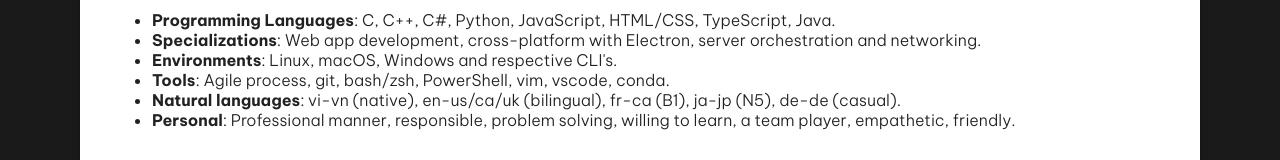
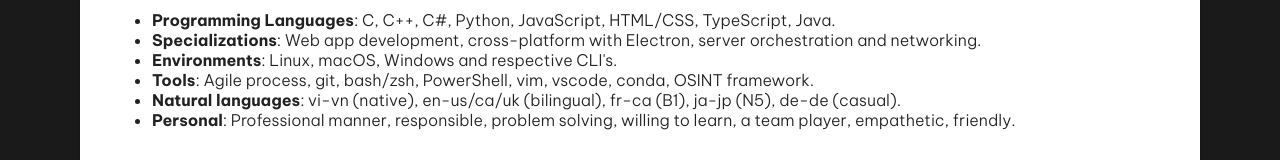
Before and after one commit to zasshuwu/nogamioka, a Next.js app: page /resume in a window 1280 px wide. Shown: the part 571-731 px from the top of the page. Built offline with nearby package versions, Linux system fonts and the light colour scheme.

Commit message:
updated static resumes

```diff
--- a/pages/resume/resume_summary.js
+++ b/pages/resume/resume_summary.js
@@ -60,7 +60,7 @@ export default function ResumeSummary({}) {
 					</li>
 					<li>
 						<span className={classes.skill_topic}>Tools</span>: Agile process, git,
-						bash/zsh, PowerShell, vim, vscode, conda.
+						bash/zsh, PowerShell, vim, vscode, conda, OSINT framework.
 					</li>
 					<li>
 						<span className={classes.skill_topic}>Natural languages</span>: vi-vn
```
Also changed, not shown: public/anh-resume.md (+1 -3 lines), 2 other files (tests, documents, lock files or other folders).
